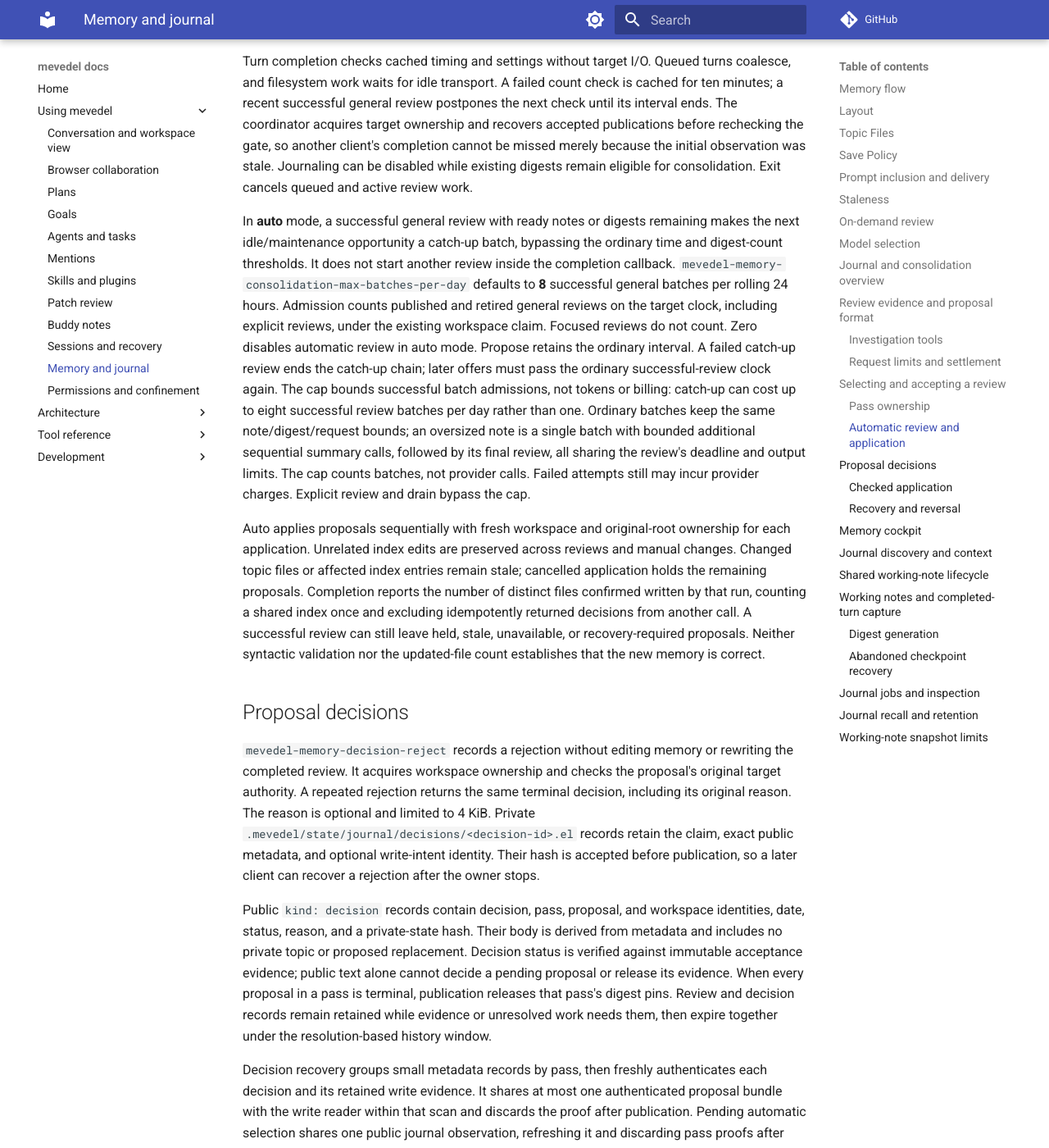
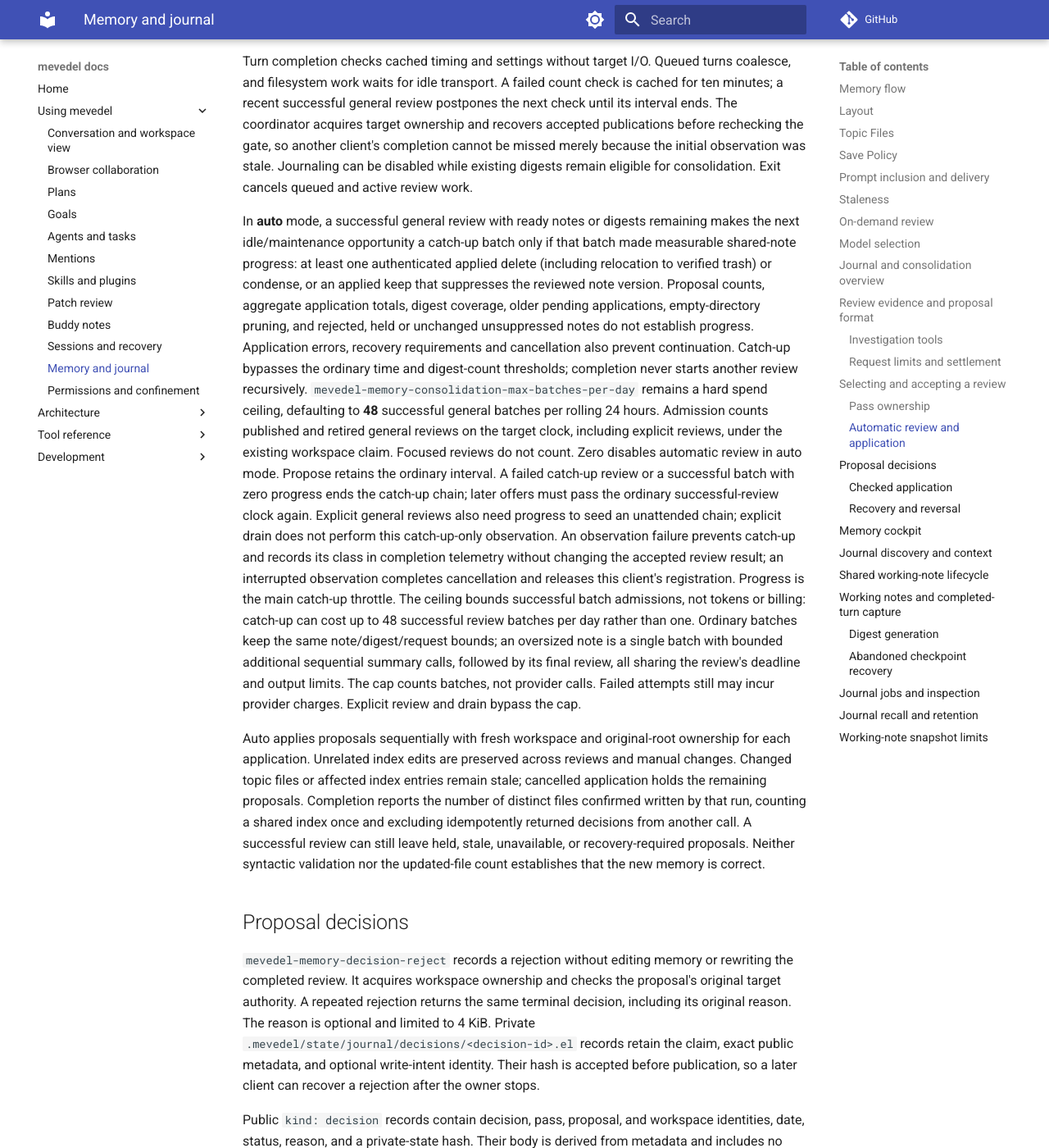
Before and after one commit to FrauH0lle/mevedel, an MkDocs documentation site: the page built from docs/memory.md, in a window 1280 px wide and 1400 px high, scrolled down 12930 px. Shown: the whole window at 82% size. Built offline with MkDocs 1.6.1 and Material for MkDocs 9.7.7, drawn with Linux system fonts in a browser that asks for light colours; comment, search, counter and statistics services are not loaded.

Commit message:
fix(memory): Gate automatic catch-up on applied note progress
Successful publication alone can rearm an unproductive catch-up chain. Authenticate this batch's applied note dispositions instead; only delete, condense or a keep entering suppression permits another opportunity.

* mevedel-memory-pass.el (mevedel-memory-pass--progress-p): Observe authenticated current-batch decisions and keep suppression.
(mevedel-memory-pass--finish): Fail closed on progress observation without changing accepted review errors; preserve cancellation and skip explicit drain observation.
(mevedel-memory-consolidation-max-batches-per-day): Raise the rolling-day ceiling to 48; retain zero-disable admission.
* test/test-mevedel-memory-pass-drain.el: Cover progress, no progress, negative control, ceiling, explicit drain, observation failures and cancellation.
* docs/memory.md, docs/adr/0117-publish-journal-results-from-fenced-outcomes.md: Document current policy and dated decision rationale.

Validation: standards pass; strict compilation of 266 libraries passes; final cold drain suite passes all 45 cases. Related cold suites pass 214 cases. Full ERT reports 13,297 results with 99 skips and two unrelated failures: missing baseline Wayland fixture and a cockpit test's nondeterministic child-stop injection (fixed separately). No live editor loading or provider calls.

```diff
--- a/docs/memory.md
+++ b/docs/memory.md
@@ -558,17 +558,30 @@ observation was stale. Journaling can be disabled while existing digests remain
 eligible for consolidation. Exit cancels queued and active review work.
 
 In **auto** mode, a successful general review with ready notes or digests
-remaining makes the next idle/maintenance opportunity a catch-up batch, bypassing
-the ordinary time and digest-count thresholds. It does not start another review
-inside the completion callback. `mevedel-memory-consolidation-max-batches-per-day`
-defaults to **8** successful general batches per rolling 24 hours. Admission
+remaining makes the next idle/maintenance opportunity a catch-up batch only if
+that batch made measurable shared-note progress: at least one authenticated
+applied delete (including relocation to verified trash) or condense, or an applied
+keep that suppresses the reviewed note version. Proposal counts, aggregate
+application totals, digest coverage, older pending applications, empty-directory
+pruning, and rejected, held or unchanged unsuppressed notes do not establish
+progress. Application errors, recovery requirements and
+cancellation also prevent continuation. Catch-up bypasses the ordinary time and
+digest-count thresholds; completion never starts another review recursively.
+`mevedel-memory-consolidation-max-batches-per-day` remains a hard spend ceiling,
+defaulting to **48** successful general batches per rolling 24 hours. Admission
 counts published and retired general reviews on the target clock, including
 explicit reviews, under the existing workspace claim. Focused reviews do not
 count. Zero disables automatic review in auto mode. Propose retains the ordinary
-interval. A failed catch-up review ends the catch-up chain; later offers must
-pass the ordinary successful-review clock again. The cap bounds successful
+interval. A failed catch-up review or a successful batch with zero progress ends
+the catch-up chain; later offers must pass the ordinary successful-review clock
+again. Explicit general reviews also need progress to seed an unattended chain;
+explicit drain does not perform this catch-up-only observation. An observation
+failure prevents catch-up and records its class in completion telemetry without
+changing the accepted review result; an interrupted observation completes
+cancellation and releases this client's registration. Progress is the main
+catch-up throttle. The ceiling bounds successful
 batch admissions, not tokens or billing: catch-up can
-cost up to eight successful review batches per day rather than one. Ordinary
+cost up to 48 successful review batches per day rather than one. Ordinary
 batches keep the same note/digest/request bounds; an oversized note is a
 single batch with bounded additional sequential summary calls, followed by
 its final review, all sharing the review's deadline and output limits.
```
Also changed, not shown: docs/adr/0117-publish-journal-results-from-fenced-outcomes.md (+32 -3 lines), 2 other files.
